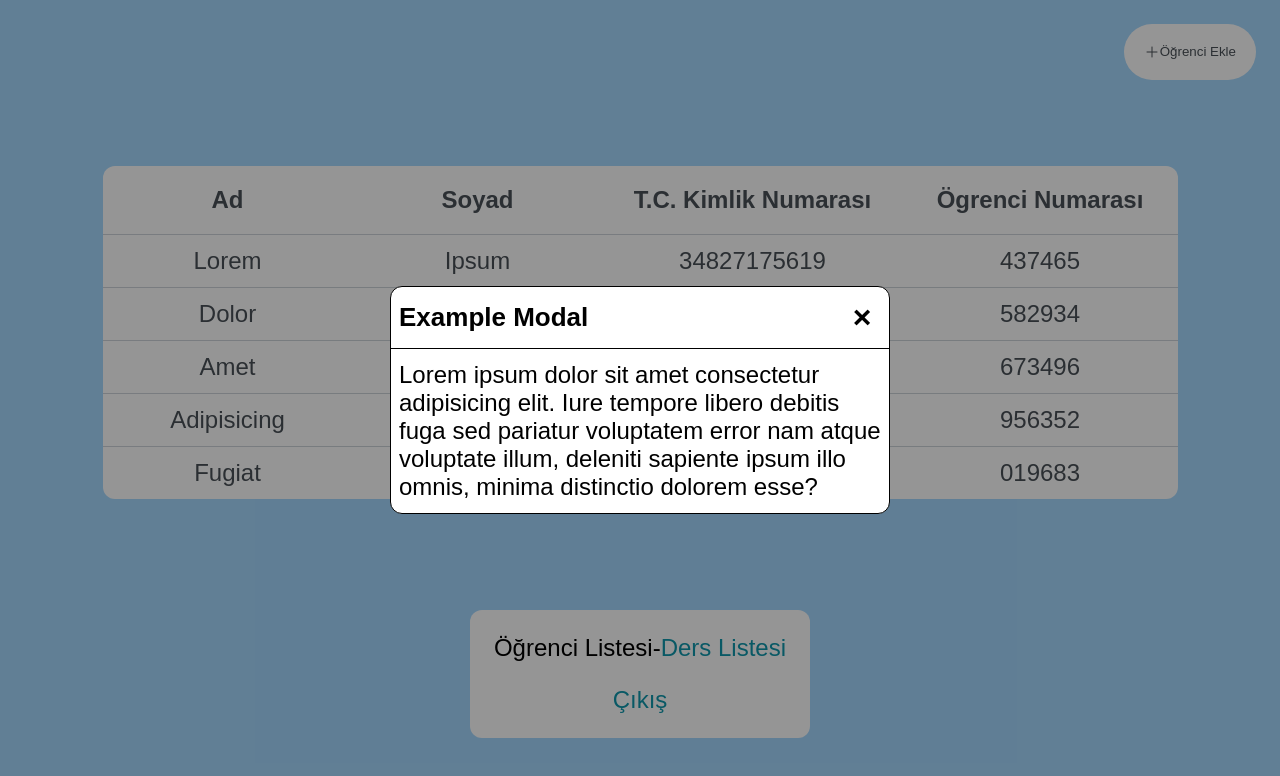
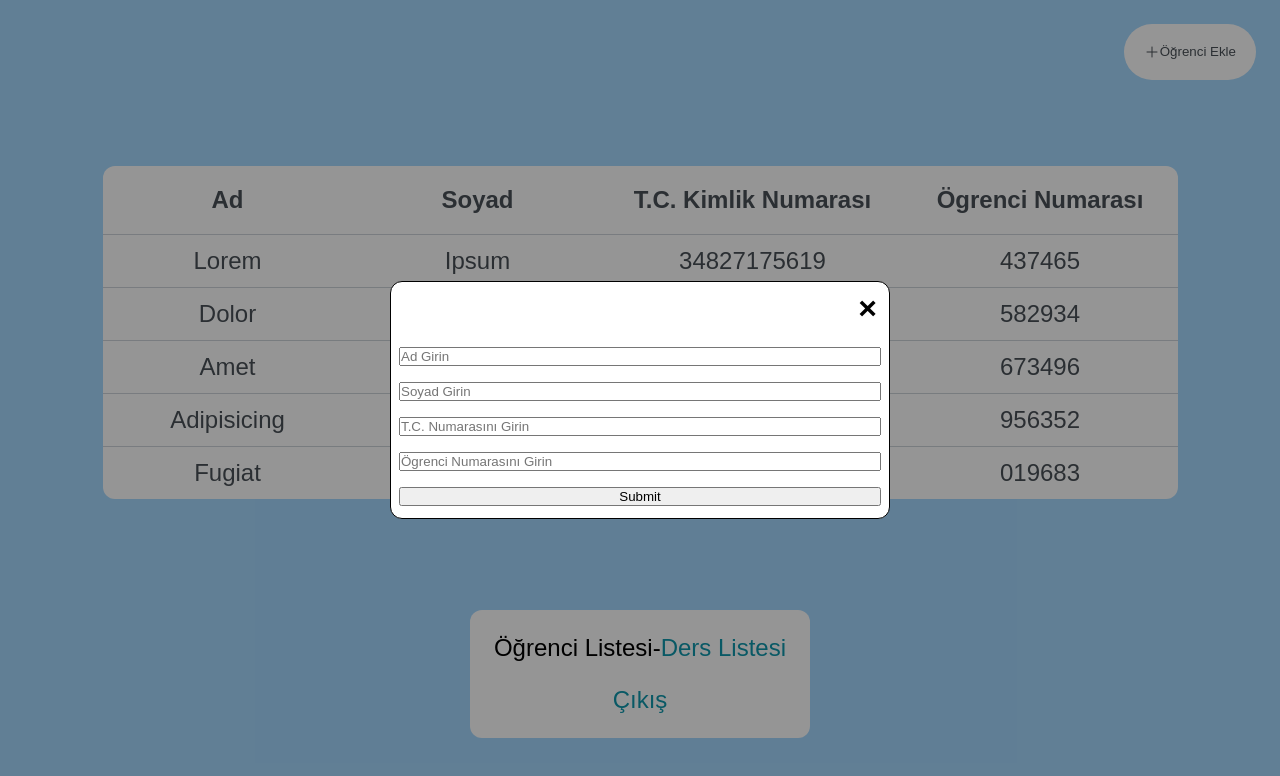
Before and after one commit to alikendir0/0001, a plain HTML site: page OgrenciListesi.html in a window 1280 px wide. Both pictures are taken after a click on the button "Öğrenci Ekle". Drawn offline with Linux system fonts and the light colour scheme.

Commit message:
inputs on the pop-up window is set

```diff
--- a/OgrenciListesi.html
+++ b/OgrenciListesi.html
@@ -28,14 +28,25 @@
       </button>
       <div class="modal" id="modal">
         <div class="modal-header">
-          <div class="title">Example Modal</div>
           <button class="close-button" type="button" id="close">&times;</button>
         </div>
         <div class="modal-body">
-          Lorem ipsum dolor sit amet consectetur adipisicing elit. Iure tempore
-          libero debitis fuga sed pariatur voluptatem error nam atque voluptate
-          illum, deleniti sapiente ipsum illo omnis, minima distinctio dolorem
-          esse?
+          <input type="ad" id="ad" placeholder="Ad Girin" />
+          <input type="soyad" id="soyad" placeholder="Soyad Girin" />
+          <input type="tcNo" id="tcNo" placeholder="T.C. Numarasını Girin" />
+          <input
+            type="ogrenciNo"
+            id="ogrenciNo"
+            placeholder="Ögrenci Numarasını Girin"
+          />
+          <button
+            class="submit-button"
+            type="button"
+            id="submit"
+            onclick="submit()"
+          >
+            Submit
+          </button>
         </div>
       </div>
       <div id="overlay"></div>
@@ -48,10 +59,10 @@
         <th class="ogrenciNo-th">Ögrenci Numarası</th>
       </tr>
       <tr>
-        <td class="Ad-baslik">Lorem</td>
-        <td class="Soyad-baslik">Ipsum</td>
-        <td class="tcNo-baslik">34827175619</td>
-        <td class="ogrenciNo-baslik">437465</td>
+        <td class="Ad">Lorem</td>
+        <td class="Soyad">Ipsum</td>
+        <td class="tcNo">34827175619</td>
+        <td class="ogrenciNo">437465</td>
       </tr>
       <tr>
         <td class="Ad">Dolor</td>
--- a/OgrenciListesiScript.js
+++ b/OgrenciListesiScript.js
@@ -75,31 +75,76 @@ function checkTableData() {
   }
 }
 
-window.onload = function () {
-  modalButtonProperties();
-  checkTableData();
-};
-
-function tcNoCheck() {}
-
-function modalAppear() {
-  const modal = document.getElementById("modal");
-  const overlay = document.getElementById("overlay");
+function modalAppear(modal, overlay) {
   modal.classList.add("active");
   overlay.classList.add("active");
 }
 
-function modalDisappear() {
-  const modal = document.getElementById("modal");
-  const overlay = document.getElementById("overlay");
+function modalDisappear(modal, overlay) {
   modal.classList.remove("active");
   overlay.classList.remove("active");
 }
 
 function modalButtonProperties() {
+  const modal = document.getElementById("modal");
+  const overlay = document.getElementById("overlay");
   const openBtn = document.getElementById("open");
   const closeBtn = document.getElementById("close");
 
-  openBtn.addEventListener("click", modalAppear);
-  closeBtn.addEventListener("click", modalDisappear);
+  openBtn.addEventListener("click", () => modalAppear(modal, overlay));
+  closeBtn.addEventListener("click", () => modalDisappear(modal, overlay));
 }
+
+function submit() {
+  let temp = true;
+  let ad = document.getElementById("ad").value;
+  while (temp) {
+    if (!(ad === null || ad === "")) {
+      temp = false;
+    } else return;
+  }
+
+  let soyad = document.getElementById("soyad").value;
+
+  temp = true;
+  let tcNo = document.getElementById("tcNo").value;
+  while (temp) {
+    if (tcNoCheck(tcNo)) {
+      temp = false;
+    } else return;
+  }
+
+  let ogrenciNo = document.getElementById("ogrenciNo").value;
+
+  const newRow = document.createElement("tr");
+  const adCell = document.createElement("td");
+  const soyadCell = document.createElement("td");
+  const tcNoCell = document.createElement("td");
+  const ogrenciNoCell = document.createElement("td");
+  adCell.textContent = ad;
+  soyadCell.textContent = soyad;
+  tcNoCell.textContent = tcNo;
+  ogrenciNoCell.textContent = ogrenciNo;
+  newRow.appendChild(adCell);
+  newRow.appendChild(soyadCell);
+  newRow.appendChild(tcNoCell);
+  newRow.appendChild(ogrenciNoCell);
+
+  const container = document.querySelector(".container");
+  container.appendChild(newRow);
+
+  const modal = document.getElementById("modal");
+  const overlay = document.getElementById("overlay");
+  modalDisappear(modal, overlay);
+  checkTableData();
+}
+
+function tcNoCheck(tcNo) {
+  if (Math.floor(Math.log10(tcNo)) + 1 == 11) return true;
+  else return false;
+}
+
+window.onload = function () {
+  modalButtonProperties();
+  checkTableData();
+};
--- a/OgrenciListesiStyle.css
+++ b/OgrenciListesiStyle.css
@@ -128,6 +128,8 @@ tr:last-child {
   z-index: 10;
   width: 500px;
   max-width: 80%;
+  display: flex;
+  flex-direction: column;
 }
 
 .modal.active {
@@ -135,16 +137,7 @@ tr:last-child {
 }
 
 .modal-header {
-  padding: 12px 8px;
-  display: flex;
-  justify-content: space-between;
-  align-items: center;
-  border-bottom: 1px black solid;
-}
-
-.modal-header .title {
-  font-size: 26px;
-  font-weight: bold;
+  padding: 8px 12px;
 }
 
 .modal-header .close-button {
@@ -153,11 +146,14 @@ tr:last-child {
   background: none;
   font-size: 32px;
   font-weight: bold;
-  padding-right: 2%;
+  float: right;
 }
 
 .modal-body {
   padding: 12px 8px;
+  display: flex;
+  flex-direction: column;
+  gap: 16px;
 }
 
 #overlay {
```
